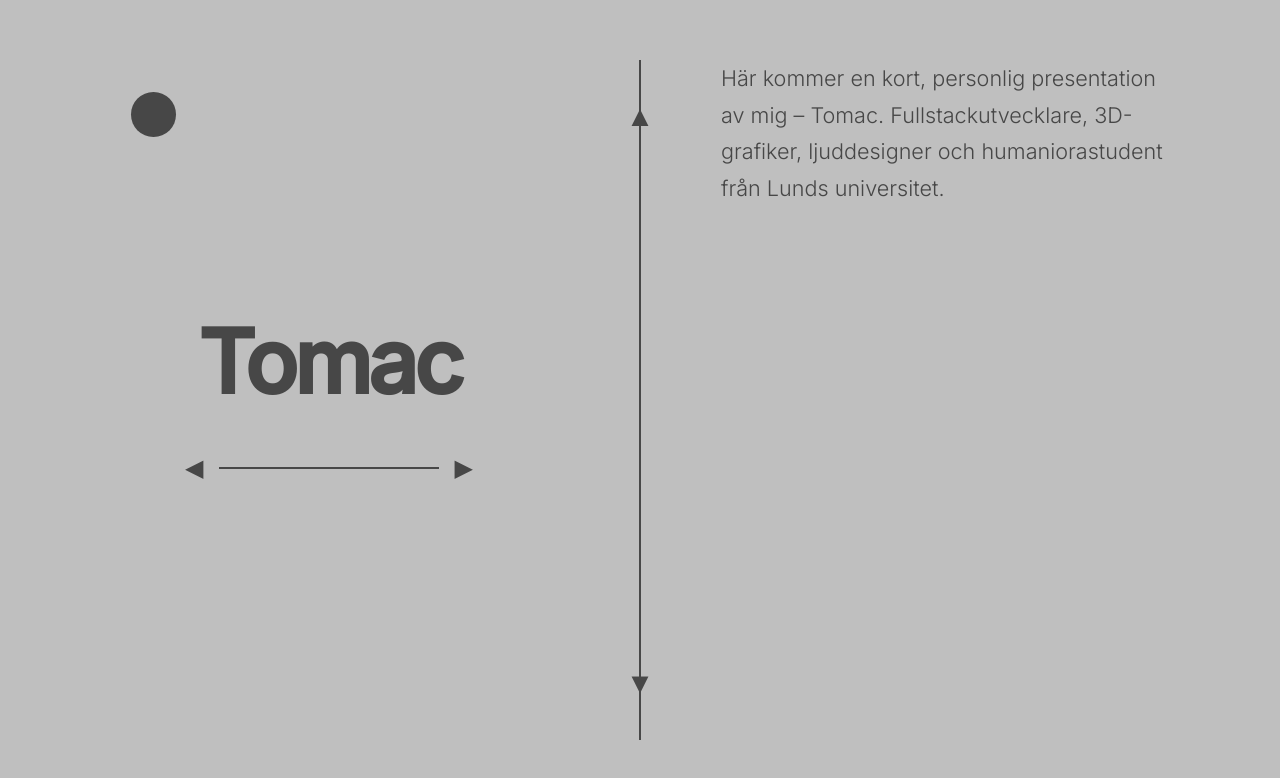
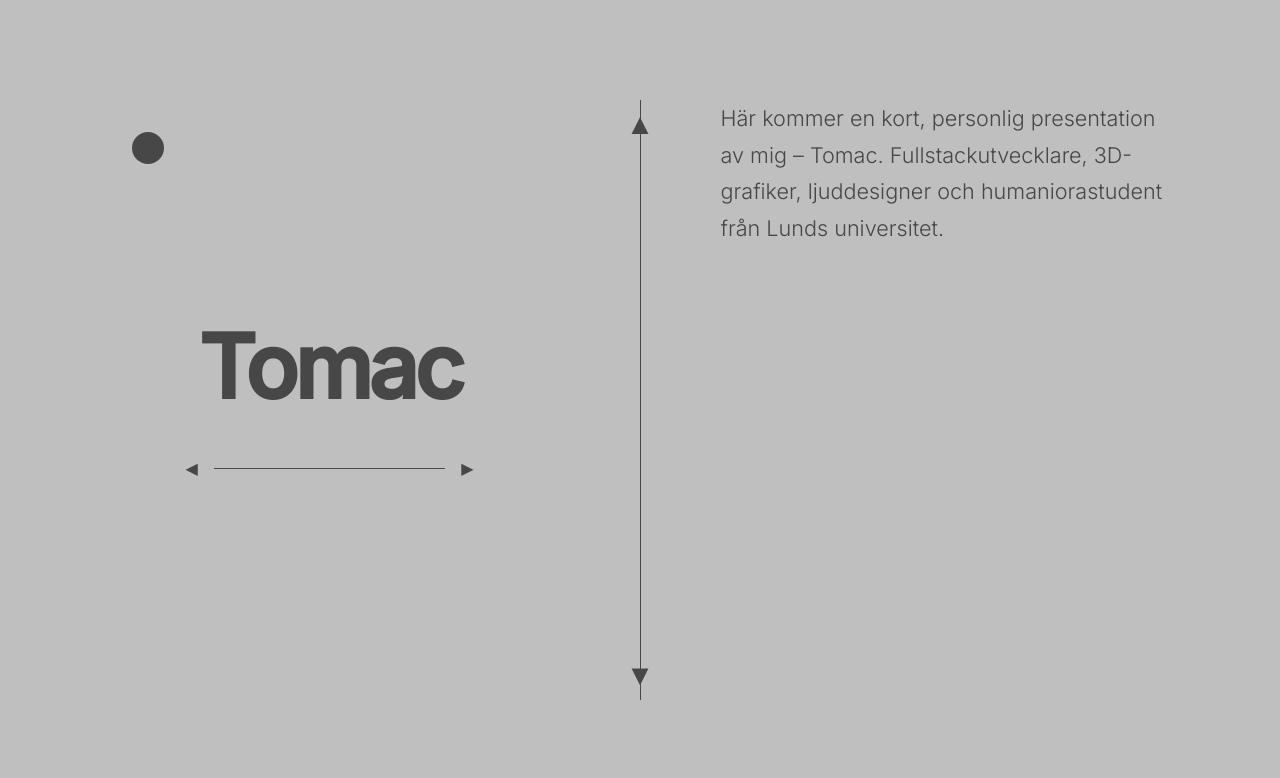
Before and after one commit to TomacBarin/tomac-portfolio, a React (Vite) app: page / in a window 1280 px wide. Shown: the top 778 px of the page. Built offline with nearby package versions, Linux system fonts and the light colour scheme.

Commit message:
Flexbox fix.

```diff
--- a/src/App.css
+++ b/src/App.css
@@ -20,7 +20,7 @@
   display: flex;
   width: fit-content;          /* viktigt för centrering */
   max-width: 1480px;
-  height: 85vh;
+  height: 75vh;
   gap: 5rem;
   margin: 0 auto;              /* extra säkerhet för centrering */
   position: relative;
@@ -47,8 +47,8 @@
   top: 2rem;
   left: 2rem;
 
-  width: 2.8rem;
-  height: 2.8rem;
+  width: 2.0rem;
+  height: 2.0rem;
 
   background: var(--text);
   border: none;
@@ -83,7 +83,7 @@
 }
 
 .nav-triangle {
-  font-size: 1.5rem;
+  font-size: 1rem;
   background: none;
   border: none;
   cursor: pointer;
@@ -98,7 +98,7 @@
 
 .nav-line {
   flex: 1;
-  height: 2px;
+  height: 1px;
   background-color: var(--text);
 }
 
@@ -106,14 +106,14 @@
 /* VERTIKAL DIVIDER (mittlinjen med pilar)      */
 /* ============================================= */
 .vertical-divider {
-  width: 2px;
+  width: 1px;
   background-color: var(--text);
   position: relative;
   display: flex;
   flex-direction: column;
   align-items: center;
   justify-content: space-between;
-  padding: 2rem 0;
+
 }
 
 .scroll-arrow {
@@ -137,8 +137,8 @@
 /* HÖGER KOLUMN                                  */
 /* ============================================= */
 .right-column {
-width: 460px;           /* samma som vänster */
-  flex-shrink: 0;         /* viktigt! ta bort flex:1 */
+width: 460px;
+  flex-shrink: 0;
   max-width: 460px;
 }
 
```
